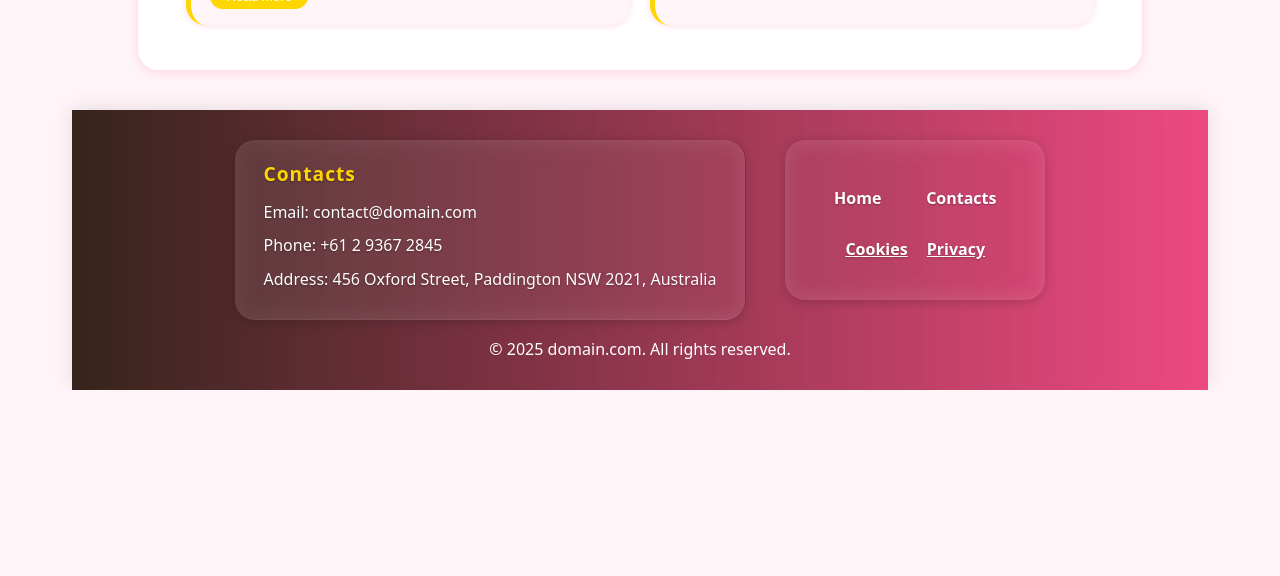
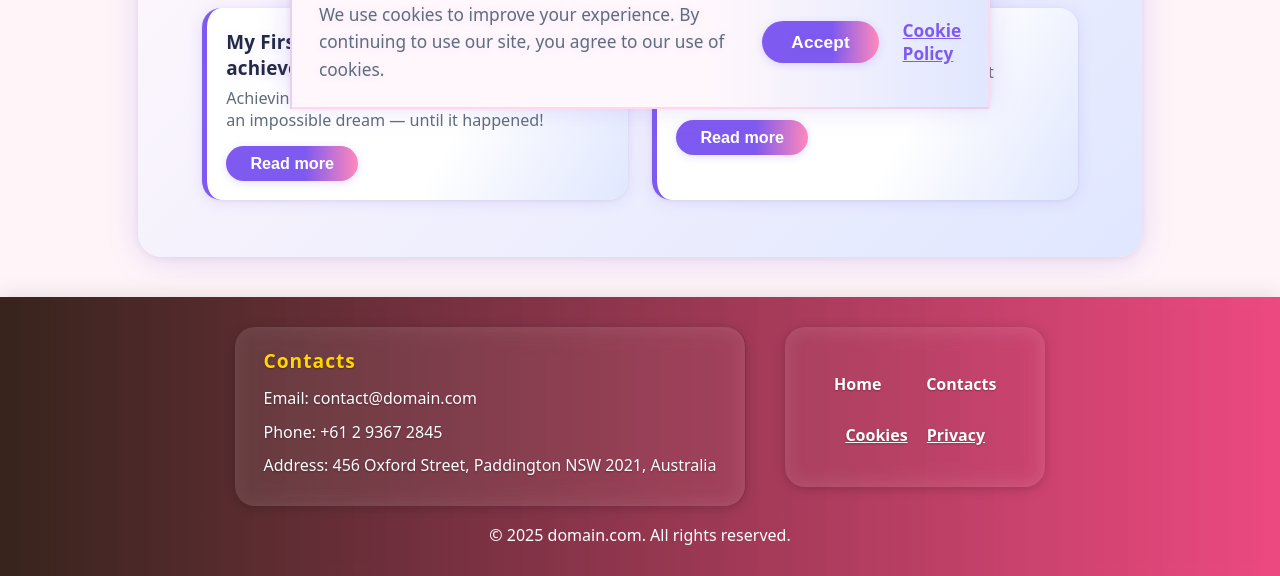
Before and after one commit to AnastasiiaBulba/beauty, a plain HTML site: page beauty-news.html in a window 1280 px wide. Shown: the part 691-1267 px from the top of the page. Before the commit the page ends 1081 px from the top, so only its background shows below. Drawn offline with Linux system fonts and the light colour scheme.

Commit message:
fix baner

```diff
--- a/beauty-news.html
+++ b/beauty-news.html
@@ -147,9 +147,10 @@
           </div>
         </section>
       </div>
-      <div id="footer"></div>
     </main>
+    <div id="footer"></div>
     <script src="js/main.js"></script>
+    <script src="js/cookie-banner.js"></script>
     <script>
       document.querySelectorAll(".news-section").forEach((section) => {
         section.addEventListener("click", function (e) {
@@ -167,5 +168,20 @@
         });
       });
     </script>
+    <div id="cookie-banner" class="cookie-banner" style="display: none">
+      <div class="cookie-banner__text">
+        We use cookies to improve your experience. By continuing to use our
+        site, you agree to our use of cookies.
+      </div>
+      <div class="cookie-banner__actions">
+        <button class="cookie-banner__accept">Accept</button>
+        <a
+          href="beauty-cookies.html"
+          target="_blank"
+          class="cookie-banner__link"
+          >Cookie Policy</a
+        >
+      </div>
+    </div>
   </body>
 </html>
--- a/css/beauty-news.css
+++ b/css/beauty-news.css
@@ -1,85 +1,149 @@
-/* Styles for Battle Log page */
+/* --- NEW GAME-STYLE BEAUTY NEWS STYLES --- */
 .news-section {
-  background: var(--color-white);
-  border-radius: var(--radius-main);
-  box-shadow: 0 2px 12px var(--color-shadow);
-  margin-bottom: 2rem;
-  padding: 1.5rem 1rem;
+  background: linear-gradient(135deg, #fff7fc 0%, #e0e7ff 100%);
+  border-radius: 1.5rem;
+  box-shadow: 0 4px 32px 0 #7f5af033, 0 1.5px 8px #0001;
+  margin-bottom: 2.5rem;
+  padding: 2.2rem 1.2rem;
+  animation: fadeInUp 0.7s cubic-bezier(0.23, 1.01, 0.32, 1) both;
 }
 .news-title {
-  font-size: 1.4rem;
-  color: var(--color-primary);
-  margin-bottom: 1rem;
+  font-size: 2.1rem;
+  color: #7f5af0;
+  font-family: "Segoe UI", "Montserrat", Arial, sans-serif;
+  letter-spacing: 0.03em;
+  margin-bottom: 1.5rem;
+  text-shadow: 0 2px 12px #7f5af055, 0 1px 0 #fff;
 }
 .news-list {
   display: flex;
   flex-direction: row;
-  gap: 1.2rem;
+  gap: 1.5rem;
   flex-wrap: wrap;
 }
 .news-item {
-  background: var(--color-bg);
-  border-left: 5px solid var(--color-accent);
-  padding: 1em 1.2em;
-  border-radius: var(--radius-main);
-  box-shadow: 0 1px 6px var(--color-shadow);
+  background: linear-gradient(120deg, #fff 60%, #e0e7ff 100%);
+  border-left: 5px solid #7f5af0;
+  padding: 1.3em 1.5em 1.2em 1.2em;
+  border-radius: 1.2rem;
+  box-shadow: 0 2px 16px #7f5af022, 0 1px 4px #0001;
   position: relative;
+  transition: transform 0.18s, box-shadow 0.18s;
+  min-width: 260px;
+  max-width: 420px;
+  flex: 1 1 320px;
+  overflow: hidden;
+  animation: fadeInCard 0.7s cubic-bezier(0.23, 1.01, 0.32, 1) both;
+}
+.news-item:hover {
+  transform: translateY(-6px) scale(1.025);
+  box-shadow: 0 8px 32px #7f5af055, 0 2px 8px #0002;
+  border-left: 5px solid #ff89bb;
 }
 .news-item-title {
-  font-weight: bold;
-  color: var(--color-primary);
-  margin-bottom: 0.3em;
+  font-weight: 700;
+  color: #232946;
+  font-size: 1.18rem;
+  margin-bottom: 0.35em;
+  letter-spacing: 0.01em;
+  text-shadow: 0 1px 0 #fff, 0 1px 8px #7f5af022;
 }
 .news-item-short {
-  color: var(--color-text);
+  color: #5f6c7b;
+  font-size: 1.01rem;
 }
 .read-more-btn {
-  background: var(--color-accent);
-  color: var(--color-white);
+  background: linear-gradient(90deg, #7f5af0 60%, #ff89bb 100%);
+  color: #fff;
   border: none;
-  border-radius: var(--radius-main);
-  padding: 0.4em 1.2em;
-  font-weight: 500;
-  margin-top: 0.7em;
+  border-radius: 2em;
+  padding: 0.5em 1.5em;
+  font-weight: 600;
+  margin-top: 0.9em;
   cursor: pointer;
-  transition: background var(--transition-main);
+  font-size: 1.01rem;
+  box-shadow: 0 2px 8px #7f5af033;
+  transition: background 0.18s, box-shadow 0.18s, transform 0.18s;
+  outline: none;
 }
-.read-more-btn:hover {
-  background: var(--color-primary);
+.read-more-btn:hover,
+.read-more-btn:focus {
+  background: linear-gradient(90deg, #ff89bb 40%, #7f5af0 100%);
+  box-shadow: 0 4px 16px #ff89bb44, 0 1.5px 8px #7f5af033;
+  transform: scale(1.06);
 }
 .news-item-full {
-  margin-top: 0.7em;
-  color: var(--color-muted);
+  margin-top: 0.8em;
+  color: #6c6f93;
+  background: #f6f7ff;
+  border-radius: 0.8em;
+  padding: 1em 1em 0.7em 1em;
+  box-shadow: 0 1px 8px #7f5af011;
   animation: fadeIn 0.5s;
+}
+.news-item-img {
+  border-radius: 1em !important;
+  box-shadow: 0 2px 16px #7f5af022 !important;
+  margin-top: 1.2em !important;
 }
 @media (min-width: 768px) {
   .news-section {
-    padding: 2.2rem 2rem;
+    padding: 2.8rem 2.5rem;
   }
   .news-item {
-    flex: 1;
-    min-width: 300px;
+    min-width: 320px;
+    max-width: 480px;
   }
 }
 @media (min-width: 1280px) {
   .news-section {
-    padding: 2.8rem 3rem;
+    padding: 3.5rem 4rem;
   }
   .news-item {
-    flex: 1;
     min-width: 350px;
+    max-width: 520px;
   }
 }
 .page-section {
-  margin-top: 2.5rem;
+  margin-top: 2.8rem;
 }
 @media (min-width: 768px) {
   .page-section {
-    margin-top: 2.8rem;
+    margin-top: 3.2rem;
   }
 }
 @media (min-width: 1280px) {
   .page-section {
-    margin-top: 3.5rem;
+    margin-top: 4rem;
   }
 }
+
+/* Animations */
+@keyframes fadeInUp {
+  from {
+    opacity: 0;
+    transform: translateY(40px);
+  }
+  to {
+    opacity: 1;
+    transform: none;
+  }
+}
+@keyframes fadeInCard {
+  from {
+    opacity: 0;
+    transform: translateY(30px) scale(0.98);
+  }
+  to {
+    opacity: 1;
+    transform: none;
+  }
+}
+@keyframes fadeIn {
+  from {
+    opacity: 0;
+  }
+  to {
+    opacity: 1;
+  }
+}
--- a/css/main.css
+++ b/css/main.css
@@ -158,54 +158,64 @@ a:hover {
   right: 0;
   bottom: 0;
   z-index: 1000;
-  background: var(--color-white);
-  color: var(--color-text);
-  box-shadow: 0 -2px 16px var(--color-shadow);
-  border-radius: var(--radius-main) var(--radius-main) 0 0;
-  padding: 1.1em 1.2em 1.1em 1.2em;
+  background: linear-gradient(90deg, #fff7fc 60%, #e0e7ff 100%);
+  color: #232946;
+  box-shadow: 0 -4px 32px #7f5af033, 0 -1.5px 8px #0001;
+  border-radius: 1.5rem 1.5rem 0 0;
+  padding: 1.3em 1.5em 1.3em 1.5em;
   display: flex;
   flex-direction: column;
   align-items: center;
-  gap: 1em;
+  gap: 1.1em;
   max-width: 98vw;
   margin: 0 auto;
-  font-size: 1rem;
-  animation: cookieBannerIn 0.5s cubic-bezier(0.4, 1, 0.7, 1);
+  font-size: 1.08rem;
+  animation: cookieBannerIn 0.6s cubic-bezier(0.23, 1.01, 0.32, 1) both;
+  border: 2px solid #ff89bb44;
 }
 .cookie-banner__text {
   text-align: center;
-  line-height: 1.5;
-  color: var(--color-text);
+  line-height: 1.6;
+  color: #5f6c7b;
+  font-size: 1.08rem;
+  text-shadow: 0 1px 8px #7f5af022;
 }
 .cookie-banner__actions {
   display: flex;
-  gap: 1.2em;
+  gap: 1.3em;
   align-items: center;
   justify-content: center;
 }
 .cookie-banner__accept {
-  background: var(--color-accent);
-  color: var(--color-white);
+  background: linear-gradient(90deg, #7f5af0 60%, #ff89bb 100%);
+  color: #fff;
   border: none;
-  border-radius: var(--radius-main);
-  padding: 0.6em 1.5em;
-  font-weight: 600;
-  font-size: 1rem;
+  border-radius: 2em;
+  padding: 0.6em 1.7em;
+  font-weight: 700;
+  font-size: 1.08rem;
   cursor: pointer;
-  transition: background var(--transition-main);
-  box-shadow: 0 1px 6px var(--color-shadow);
+  transition: background 0.18s, box-shadow 0.18s, transform 0.18s;
+  box-shadow: 0 2px 8px #7f5af033;
+  outline: none;
+  letter-spacing: 0.01em;
+  text-shadow: 0 1px 8px #7f5af022;
 }
-.cookie-banner__accept:hover {
-  background: var(--color-primary);
+.cookie-banner__accept:hover,
+.cookie-banner__accept:focus {
+  background: linear-gradient(90deg, #ff89bb 40%, #7f5af0 100%);
+  box-shadow: 0 4px 16px #ff89bb44, 0 1.5px 8px #7f5af033;
+  transform: scale(1.06);
 }
 .cookie-banner__link {
-  color: var(--color-primary);
+  color: #7f5af0;
   text-decoration: underline;
-  font-size: 1rem;
-  transition: color var(--transition-main);
+  font-size: 1.08rem;
+  font-weight: 600;
+  transition: color 0.18s;
 }
 .cookie-banner__link:hover {
-  color: var(--color-accent);
+  color: #ff89bb;
 }
 @keyframes cookieBannerIn {
   from {
@@ -222,7 +232,7 @@ a:hover {
     flex-direction: row;
     justify-content: center;
     align-items: center;
-    font-size: 1.05rem;
+    font-size: 1.12rem;
     gap: 2em;
     max-width: 700px;
   }
--- a/js/main.js
+++ b/js/main.js
@@ -11,7 +11,7 @@ function loadPartial(id, url, callback) {
 function createMobileMenu() {
   // Додаємо модальне меню, якщо його ще немає
   if (!document.getElementById("mobile-menu-modal")) {
-    fetch("partials/mobile-menu.html")
+    fetch("components/mobile-menu.html")
       .then((res) => res.text())
       .then((html) => {
         document.body.insertAdjacentHTML("beforeend", html);
@@ -106,10 +106,10 @@ function enableSmoothScrollAnchors() {
 // Завантаження header/footer, мобільне меню, плавна прокрутка, рік у футері, cookie-banner
 
 document.addEventListener("DOMContentLoaded", function () {
-  loadPartial("header", "partials/header.html", function () {
+  loadPartial("header", "components/header.html", function () {
     createMobileMenu();
     enableSmoothScrollAnchors();
   });
-  loadPartial("footer", "partials/footer.html");
+  loadPartial("footer", "components/footer.html");
   // footer-year.js і cookie-banner.js самі підписані на DOMContentLoaded
 });
--- /dev/null
+++ b/test-cookies.js
@@ -0,0 +1 @@
+console.log('Cookie consent status:', localStorage.getItem('cookieConsent'));
```
Also changed, not shown: beauty-cookies.html (+16 -0 lines), beauty-disclaimer.html (+16 -0 lines), beauty-privacy.html (+16 -0 lines), salon-contacts.html (+16 -0 lines), components/footer.html (renamed from partials/footer.html), components/header.html (renamed from partials/header.html), components/mobile-menu.html (renamed from partials/mobile-menu.html).
